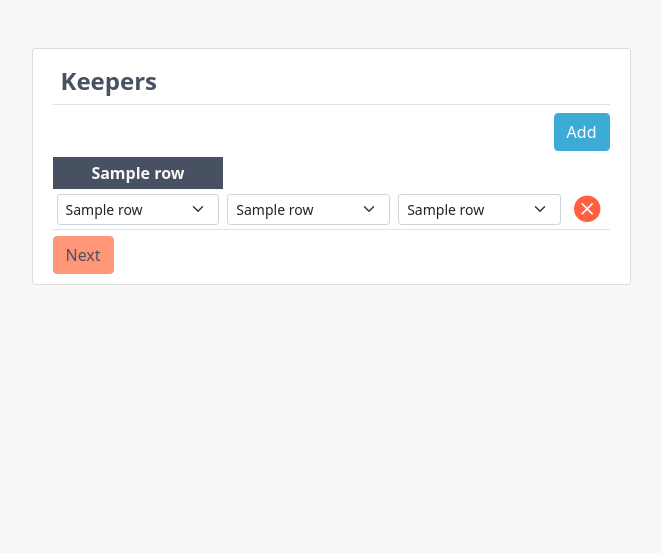
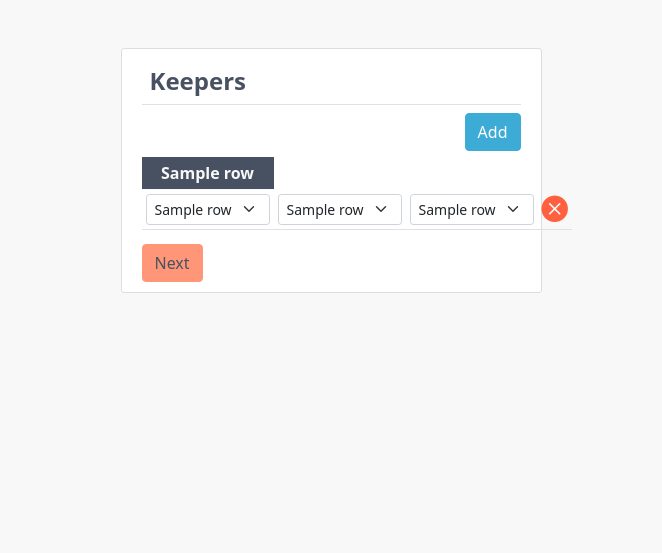
Before and after one commit to Cxge/playergap, a Flask app: template flaskfantasy/templates/keepers.html in a window 1280 px wide. Shown: the part 66-619 px from the top of the page, without its empty margins (309-971 px from the left). Run offline with Flask 2, Linux system fonts and the light colour scheme; the template is opened without the code that fills it: most values are stand-ins (such as "Sample title", 1, 10 or a date in 2020); some libraries are stand-ins or nearby versions.

Commit message:
Adjustments for mobile version

```diff
--- a/flaskfantasy/templates/keepers.html
+++ b/flaskfantasy/templates/keepers.html
@@ -3,13 +3,13 @@
 {% block content %}
     <div class="container px-5 py-5">
         <div class="row justify-content-center">
-            <div class="col-md-7">
+            <div class="col-md-5">
                 <div class="content-section">
                     <h4 class="border-bottom fw-bold p-2">Keepers</h4>
                     <div class="d-flex flex-row-reverse">
                         <button class="btn btn-add" id="add_row" name="add_row" type="submit" value="Add row">Add</button>
                     </div>
-                    <table id="keeperstable" class="table table-sm nowrap" style="width:100%">
+                    <table id="keeperstable" class="table table-sm nowrap w-100">
                         <thead class="thead-custom">
                             <tr>
                                 {% for row in keepers_head %}
@@ -20,25 +20,31 @@
                         <tbody>
                             <tr>
                                 <td>
-                                    <select class="player form-select form-select-sm">
+                                    <div class="d-flex justify-content-center">
+                                        <select class="player form-select form-select-sm w-auto">
                                             {% for row in players %}
                                             <option value="{{ row }}">{{ row }}</option>
                                             {% endfor %}
                                         </select>
+                                    </div>
                                 </td>
                                 <td>
-                                    <select class="team form-select form-select-sm">
+                                    <div class="d-flex justify-content-center">
+                                        <select class="team form-select form-select-sm w-auto">
                                             {% for row in teams %}
                                             <option value="{{ row }}">{{ row }}</option>
                                             {% endfor %}
                                         </select>
+                                    </div>
                                 </td>
                                 <td>
-                                    <select class="round form-select form-select-sm">
+                                    <div class="d-flex justify-content-center">
+                                        <select class="round form-select form-select-sm w-auto">
                                             {% for row in rounds %}
                                             <option value="{{ row }}">{{ row }}</option>
                                             {% endfor %}
                                         </select>
+                                    </div>
                                 </td>
                                 <td>
                                     <div class="d-flex justify-content-center">
@@ -48,7 +54,7 @@
                             </tr>
                         </tbody>
                     </table>
-                    <button class="btn btn-custom" id="save_keepers" name="save_keepers" type="submit" value="Next">Next</button>
+                    <button class="btn btn-custom mt-2" id="save_keepers" name="save_keepers" type="submit" value="Next">Next</button>
                 </div>
             </div>
         </div>
@@ -64,7 +70,9 @@
                 'searching': false,
                 'ordering': false,
                 'language': {'emptyTable': 'No keepers defined'},
+                'scrollX': true
             });
+
             const r = t.row().data();
             var num_rows = t.rows().count();
             const max_rows = 20 * 4;
```
Lines whose indentation alone changed are shown as unchanged.
